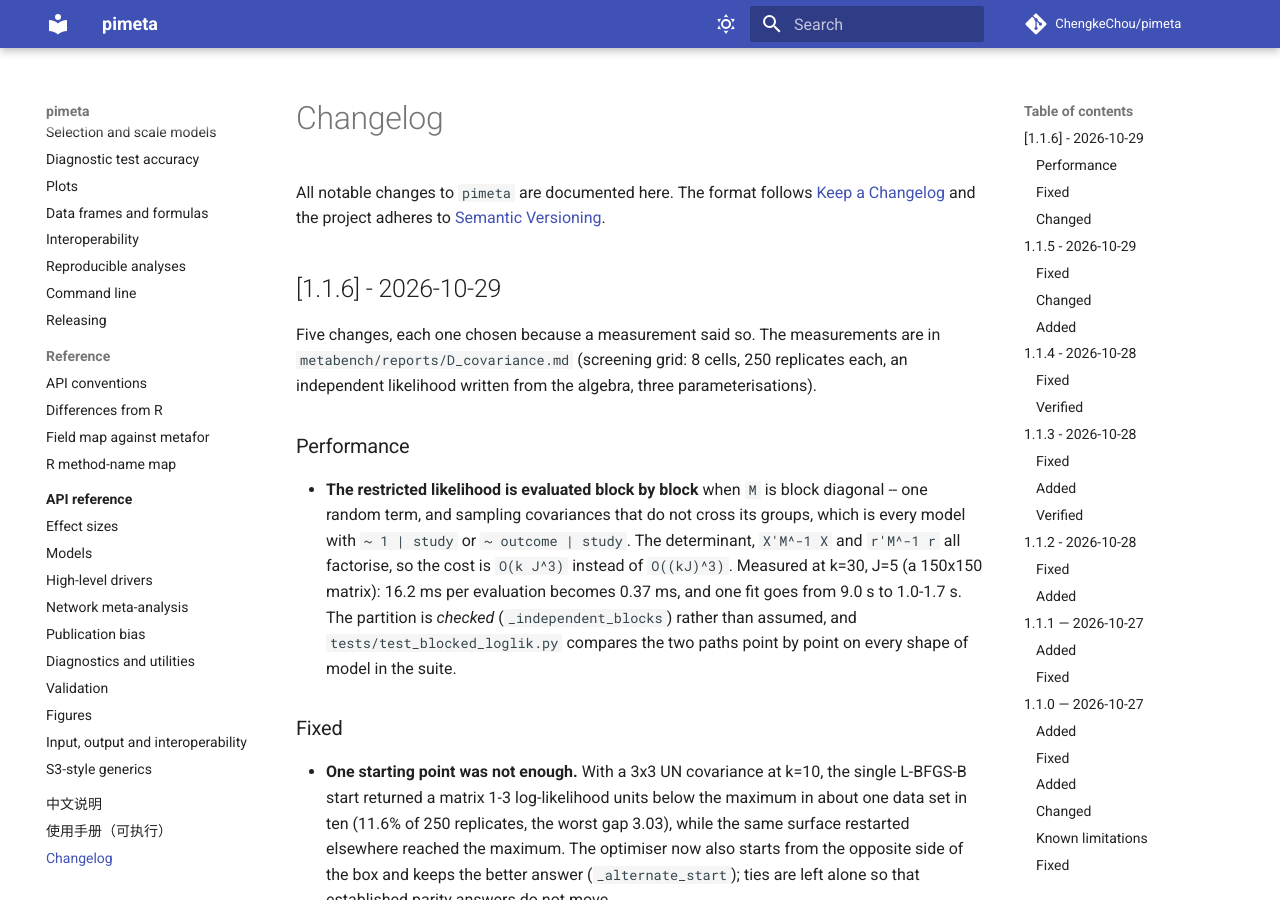
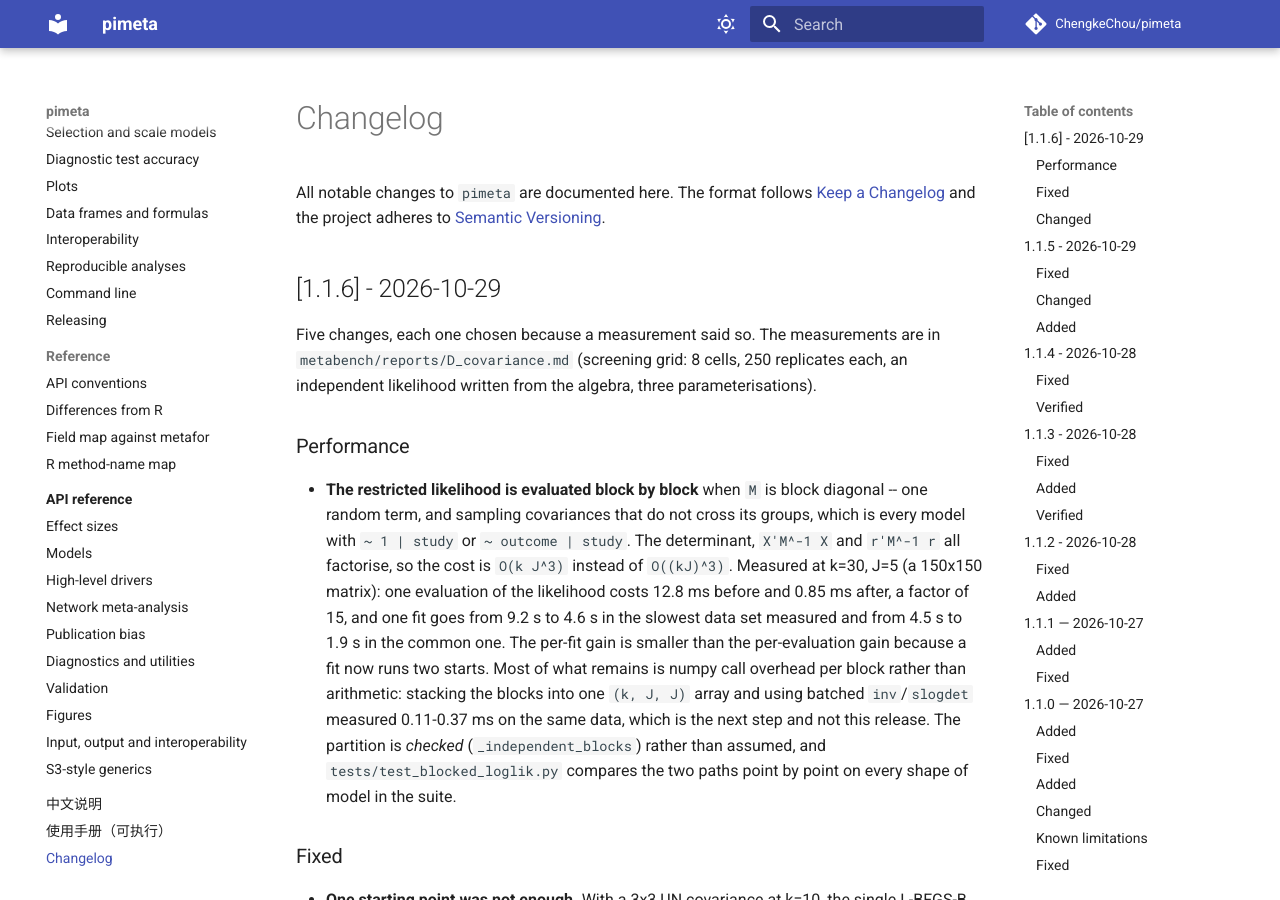
Before and after one commit to ChengkeChou/pimeta, an MkDocs documentation site: the page built from docs/changelog.md, in a window 1280 px wide and 900 px high. Built offline with MkDocs 1.6.1 and Material for MkDocs 9.7.7, drawn with Linux system fonts in a browser that asks for light colours; comment, search, counter and statistics services are not loaded.

Commit message:
1.1.6: quote the measured per-evaluation and per-fit pairs

```diff
--- a/docs/changelog.md
+++ b/docs/changelog.md
@@ -17,9 +17,15 @@ parameterisations).
 diagonal -- one random term, and sampling covariances that do not cross its
 groups, which is every model with `~ 1 | study` or `~ outcome | study`. The
 determinant, `X'M^-1 X` and `r'M^-1 r` all factorise, so the cost is `O(k J^3)`
-instead of `O((kJ)^3)`. Measured at k=30, J=5 (a 150x150 matrix): 16.2 ms per
-evaluation becomes 0.37 ms, and one fit goes from 9.0 s to 1.0-1.7 s. The
-partition is *checked* (`_independent_blocks`) rather than assumed, and
+instead of `O((kJ)^3)`. Measured at k=30, J=5 (a 150x150 matrix): one evaluation
+of the likelihood costs 12.8 ms before and 0.85 ms after, a factor of 15, and
+one fit goes from 9.2 s to 4.6 s in the slowest data set measured and from
+4.5 s to 1.9 s in the common one. The per-fit gain is smaller than the
+per-evaluation gain because a fit now runs two starts. Most of what remains is
+numpy call overhead per block rather than arithmetic: stacking the blocks into
+one `(k, J, J)` array and using batched `inv`/`slogdet` measured 0.11-0.37 ms
+on the same data, which is the next step and not this release. The partition is
+*checked* (`_independent_blocks`) rather than assumed, and
 `tests/test_blocked_loglik.py` compares the two paths point by point on every
 shape of model in the suite.
 
```
Also changed, not shown: CHANGELOG.md (+9 -3 lines).
